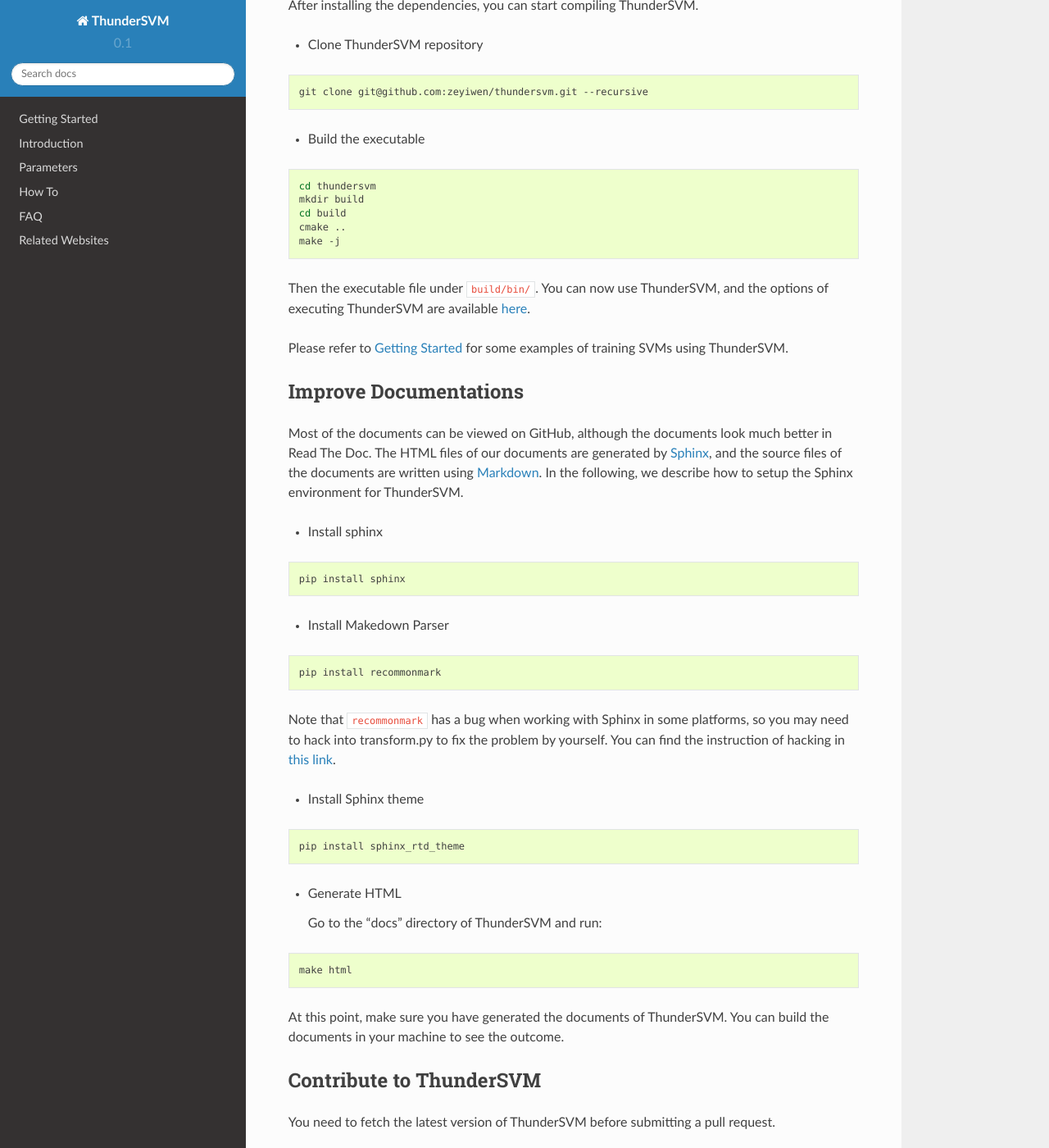
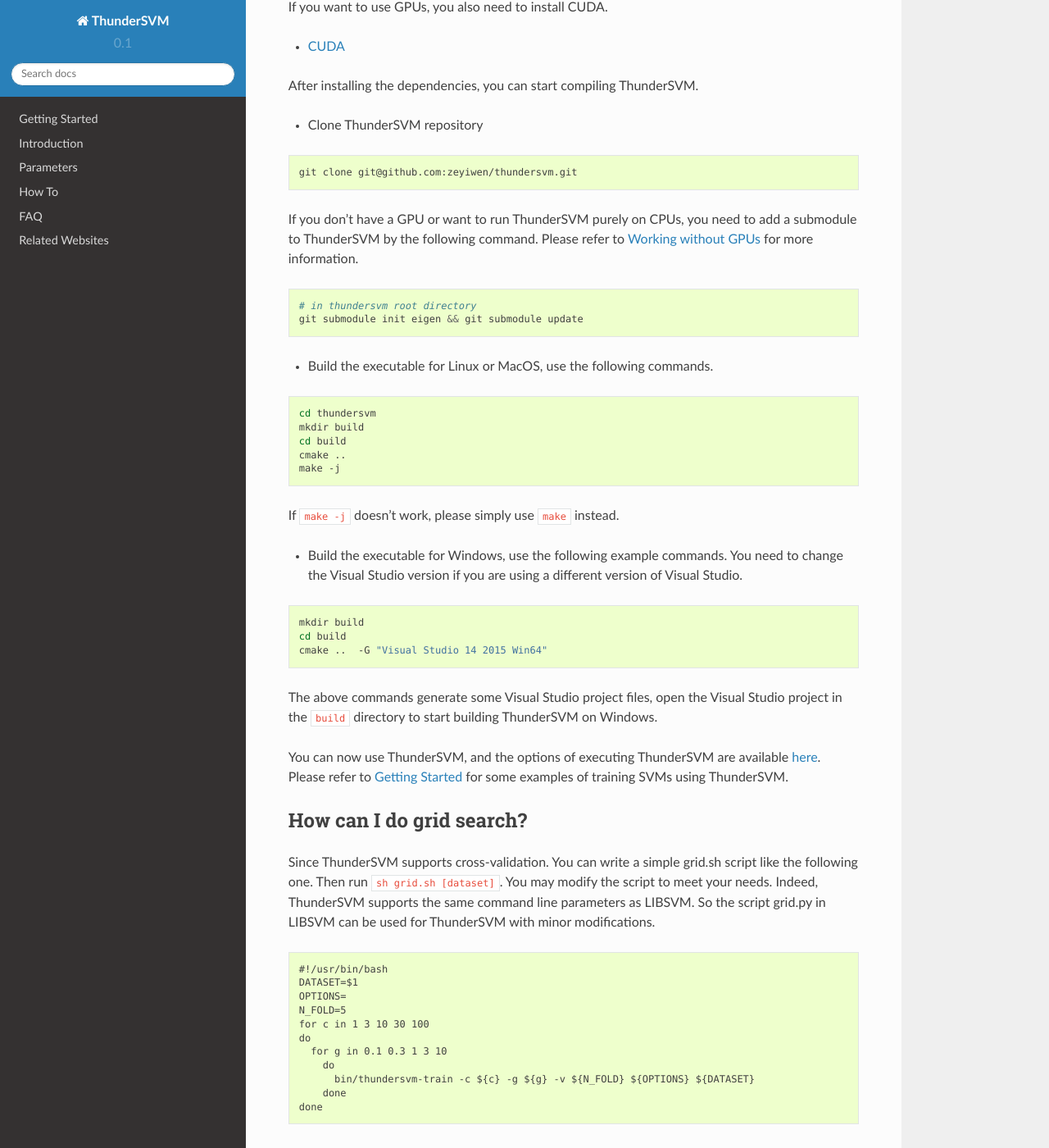
Before and after one commit to Xtra-Computing/thundersvm, a Sphinx documentation site: the page built from docs/how-to.md, in a window 1280 px wide and 1400 px high, scrolled down 413 px. Shown: the whole window at 82% size. Built offline with Sphinx 7.4.7 and the Read the Docs theme 2.0.0, drawn with Linux system fonts in a browser that asks for light colours; some of the changed text lies outside the part shown.

Commit message:
improve docs

````diff
--- a/docs/how-to.md
+++ b/docs/how-to.md
@@ -4,16 +4,27 @@
 ## Install ThunderSVM
 To use ThunderSVM, we need to install the following software:
 
+* ```cmake``` 2.8 or above
+* ```gcc``` 4.8 or above for Linux and MacOS; ```Visual C++``` for Windows
+
+If you want to use GPUs, you also need to install CUDA.
+
 * [CUDA](https://developer.nvidia.com/cuda-downloads)
-* cmake
 
 After installing the dependencies, you can start compiling ThunderSVM.
 
 * Clone ThunderSVM repository
 ```bash
-git clone git@github.com:zeyiwen/thundersvm.git --recursive
+git clone git@github.com:zeyiwen/thundersvm.git
 ```
-* Build the executable
+
+If you don't have a GPU or want to run ThunderSVM purely on CPUs, you need to add a submodule to ThunderSVM by the following command. Please refer to [Working without GPUs](http://thundersvm.readthedocs.io/en/latest/get-started.html#working-without-gpus) for more information.
+```bash
+# in thundersvm root directory
+git submodule init eigen && git submodule update
+```
+
+* Build the executable for Linux or MacOS, use the following commands.
 ```bash
 cd thundersvm
 mkdir build
@@ -21,9 +32,33 @@
 cmake ..
 make -j
 ```
-Then the executable file under ```build/bin/```. You can now use ThunderSVM, and the options of executing ThunderSVM are available [here](parameters.md).
+If ```make -j``` doesn't work, please simply use ```make``` instead.
 
-Please refer to [Getting Started](get-started.md) for some examples of training SVMs using ThunderSVM.
+* Build the executable for Windows, use the following example commands. You need to change the Visual Studio version if you are using a different version of Visual Studio.
+```bash
+mkdir build
+cd build
+cmake ..  -G "Visual Studio 14 2015 Win64"
+```
+The above commands generate some Visual Studio project files, open the Visual Studio project in the ```build``` directory to start building ThunderSVM on Windows.
+
+You can now use ThunderSVM, and the options of executing ThunderSVM are available [here](parameters.md). Please refer to [Getting Started](get-started.md) for some examples of training SVMs using ThunderSVM.
+
+## How can I do grid search?
+   Since ThunderSVM supports cross-validation. You can write a simple grid.sh script like the following one. Then run ``` sh grid.sh [dataset]```.  You may modify the script to meet your needs. Indeed, ThunderSVM supports the same command line parameters as LIBSVM. So the script grid.py in LIBSVM can be used for ThunderSVM with minor modifications.
+```
+#!/usr/bin/bash
+DATASET=$1
+OPTIONS=
+N_FOLD=5
+for c in 1 3 10 30 100
+do
+  for g in 0.1 0.3 1 3 10
+    do
+      bin/thundersvm-train -c ${c} -g ${g} -v ${N_FOLD} ${OPTIONS} ${DATASET}
+    done
+done
+```
 
 ## Improve Documentations
 Most of the documents can be viewed on GitHub, although the documents look much better in Read The Doc. The HTML files of our documents are generated by [Sphinx](http://www.sphinx-doc.org/en/stable/), and the source files of the documents are written using [Markdown](http://commonmark.org/). In the following, we describe how to setup the Sphinx environment for ThunderSVM.
@@ -56,8 +91,8 @@
 ## Contribute to ThunderSVM
 You need to fetch the latest version of ThunderSVM before submitting a pull request.
 ```bash
-git remote add upstream https://github.com/zeyiwen/thundersvm
+git remote add upstream https://github.com/zeyiwen/thundersvm.git
 git fetch upstream
 git rebase upstream/master
 ```
-Since ThunderSVM runs on GPUs, please test your code using ```make -j runtest``` on your local machine. You can also add more test cases in the test module of ThunderSVM.
+Since ThunderSVM runs on GPUs, please test your code using ```make -j runtest``` on your local machine. You can also add more test cases in the test module of ThunderSVM. If ```make -j runtest``` doesn't successfully compile, please use ```make runtest```.
````
Also changed, not shown: README.md (+15 -2 lines), docs/faq.md (+1 -17 lines), docs/get-started.md (+37 -27 lines), docs/intro.md (+6 -6 lines), docs/parameters.md (+1 -1 lines).
